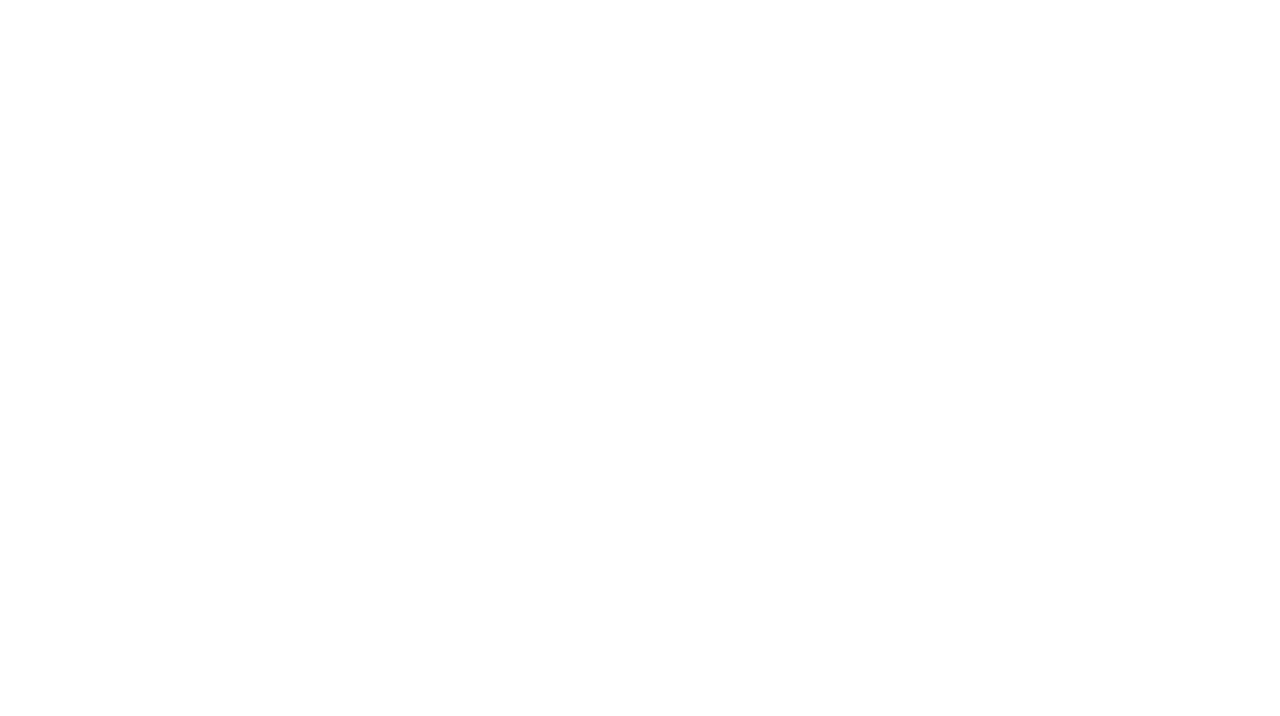
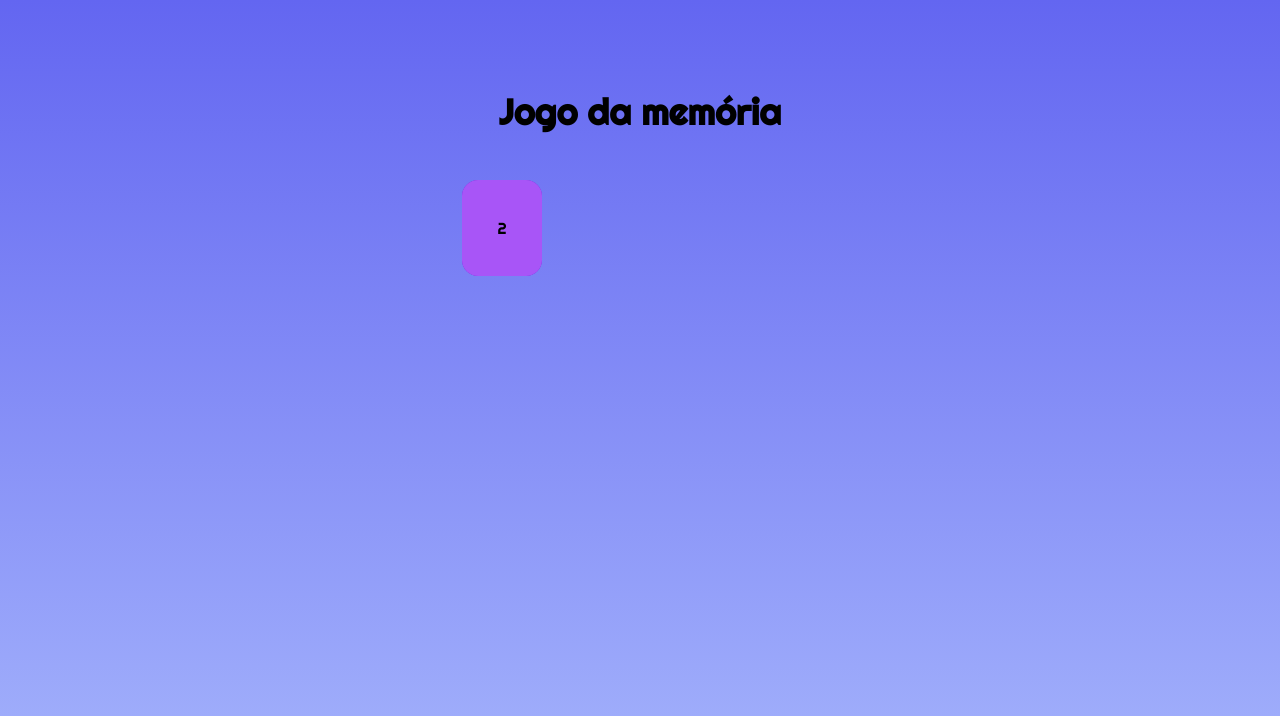
Before and after one commit to oPatrickDaniel/memory-game, a Next.js app: page / in a window 1280 px wide. Shown: the top 716 px of the page. Built offline with nearby package versions, Linux system fonts and the light colour scheme.

Commit message:
test: add new components

```diff
--- /dev/null
+++ b/app/components/card.tsx
@@ -0,0 +1,23 @@
+// interface CardCmpProps { }
+// props: cardCmpProps
+
+export default function CardCmp() {
+  return (
+    <>
+      <div className="preserve-3d  flip relative h-24 w-20">
+        <div
+          className="backface-hidden shadow-custom rotate-y-180 absolute flex h-full
+         w-full items-center justify-center rounded-2xl bg-violet-700"
+        >
+          1
+        </div>
+        <div
+          className="backface-hidden shadow-custom absolute flex h-full w-full
+         items-center justify-center rounded-2xl bg-purple-500"
+        >
+          2
+        </div>
+      </div>
+    </>
+  )
+}
--- /dev/null
+++ b/app/components/endgame.tsx
@@ -0,0 +1,12 @@
+// interface endGameCmpProps {
+
+// }
+export default function endGameCmp() {
+  return (
+    <>
+      <h3>Parabéns. Você completou o jogo</h3>
+      <p id="attempts"></p>
+      <button id="restart">Jogar novamente</button>
+    </>
+  )
+}
--- a/app/page.tsx
+++ b/app/page.tsx
@@ -1,3 +1,12 @@
+import CardCmp from './components/card'
+
 export default function Home() {
-  return <main></main>
+  return (
+    <main className="flex h-screen flex-col items-center justify-center gap-12 bg-gradient-to-b from-indigo-500 to-indigo-300">
+      <h1 className="text-4xl font-bold">Jogo da memória</h1>
+      <div className="grid max-w-md grid-cols-4 grid-rows-5 gap-3">
+        <CardCmp />
+      </div>
+    </main>
+  )
 }
```
